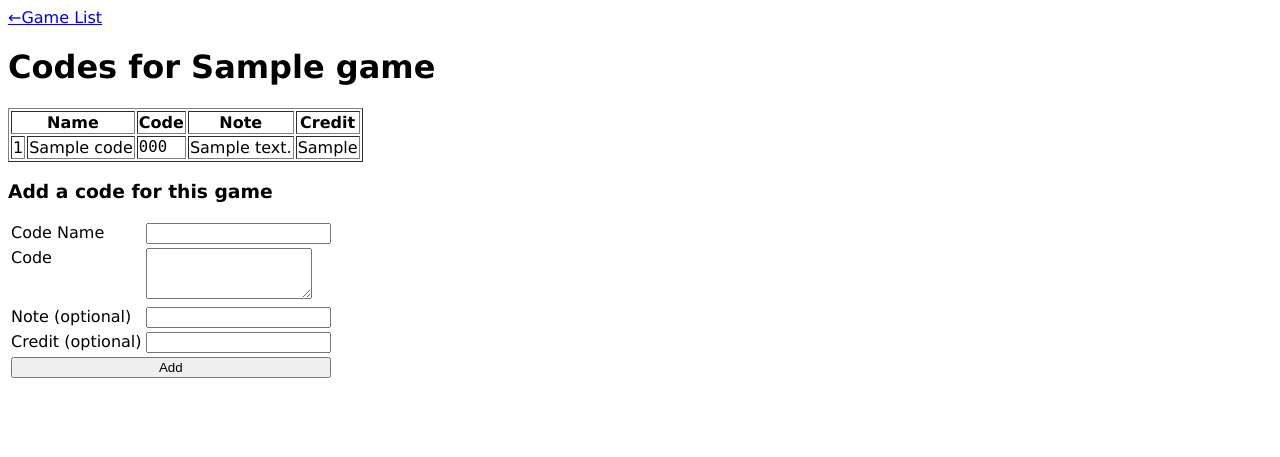
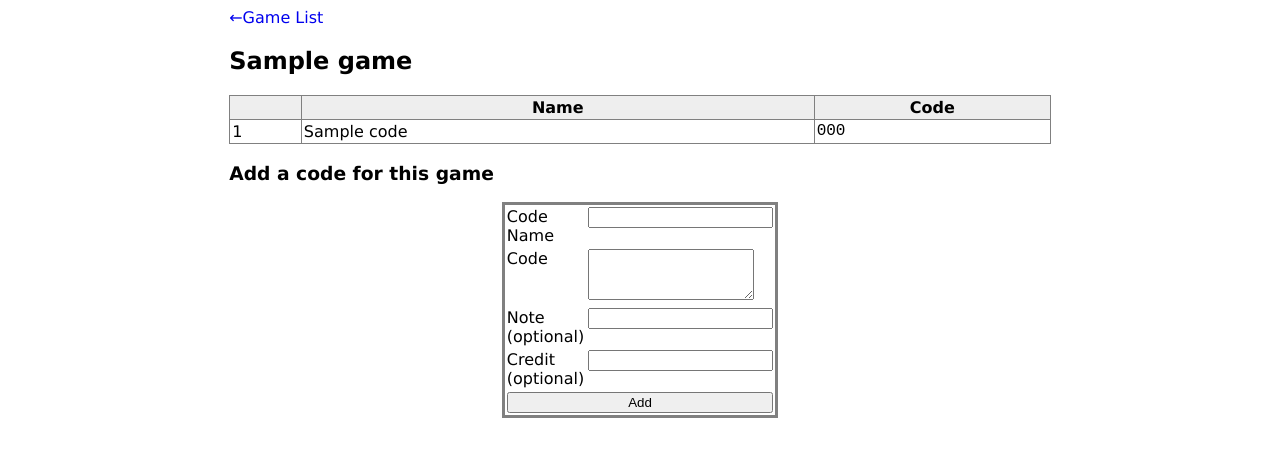
Before and after one commit to root670/code-database, a PHP site: the page made by index.php in a window 1280 px wide. Shown: the top 457 px of the page. Run offline with PHP 8.4, Linux system fonts and the light colour scheme; tables that the repository leaves empty or names only in its code hold one stand-in row (values such as "Sample post").

Commit message:
Stylistic HTML tweaks and more...
Display a amount of cheats/codes a game has (defined in each game's
numOfCodes field).
Close MySQL connection when done with query.
A cheat's number, author credit, and note colums can be toggled in
config.php.
A code's author credit will read as "Unknown" if it isn't set in the
database.

```diff
--- a/index.php
+++ b/index.php
@@ -5,61 +5,86 @@
 	<link rel=stylesheet type='text/css' href='style.css' />
 </head>
 <body>
+<div class='main'>
 <?php
 include('config.php');
 
 if (!isset($_GET['gameid'])) // Show list of games
 {
-	echo "<h1>Code Database</h1>";
-	mysql_connect('localhost', $user, $password);
+	echo "<h1 style='text-align: center'>Code Database</h1>";
+	$connection = mysql_connect($host, $user, $password);
 	mysql_select_db($database) or die("Error selecting database!");
 
 	$result = mysql_query("SELECT * FROM games ORDER BY title");
 
 	if(!$result) die("No games in database!");
-	echo "<p>There are <strong>" . mysql_num_rows($result) . "</strong> games in the database.</p>";
-
-	$curRow = 0;
+	echo "<p>There are <strong>" . mysql_num_rows($result) . "</strong> games in the database. All codes are in RAW format unless otherwise noted. All of these codes will work with CodeBreaker v7.1+ without any changes.</p>\n";
+	echo "<table border=1>";
 
 	while($row = mysql_fetch_array($result))
 	{
-		$curRow++;
 		$gameTitle = $row['title'];
-		echo "<a href=\"?gameid=" . $row['id'] . "&title=" . html_entity_decode($gameTitle) . "\">";
-		echo "$curRow. " . $gameTitle . " (" . $row['system'] . ")" . "<br />";
-		echo "</a>";
+		echo "<tr><td><a href=\"?gameid=" . $row['id'] . "&amp;title=" . urlencode(htmlspecialchars($gameTitle)) . "\">";
+		echo $gameTitle . "</a></td><td>" . $row['system'] . "</td>";
+		echo "<td>" . $row['numOfCodes'] . "</td></tr>";
 	}
+	echo "</table>";
+
 	if($adminMode)
 		echo "<br /><a href='add.php'>*Add a game*</a>";
+
+	mysql_close($connection);
 }
 
 else if (isset($_GET['gameid'])) // Show codes for specific game
 {
 	echo "<a href='./'>&larr;Game List</a>";
-	echo "<h1>Codes for " . $_GET['title'] . "</h1>";
-	mysql_connect('localhost', $user, $password);
+	echo "<h2>" . $_GET['title'] . "</h2>";
+	$connection = mysql_connect($host, $user, $password);
 	mysql_select_db($database) or die("Error selecting database!");
 
 	$query = 'SELECT * FROM codes WHERE game_id = "' . mysql_real_escape_string($_GET['gameid']) . '"'; // Only get codes with a specific gameid
 	$result = mysql_query($query);
 
 	$curRow = 0;
+	if($showNumbers)
+		echo("\n\n<table border='1px'>\n<th></th><th>Name</th><th>Code</th>");
+	else
+		echo("\n\n<table border='1px'>\n<th>Name</th><th>Code</th>");
 
-	echo("\n\n<table border='1px'>\n<th colspan=2>Name</th><th>Code</th><th>Note</th><th>Credit</th>");
+	if($showNotes)
+		echo("<th>Note</th>");
+	if($showCredit)
+		echo("<th>Credit</th>");
+
 	while($row = mysql_fetch_array($result))
 	{
 		$curRow++;
 		echo "\n<tr>";
 
-		if (strlen($row['credit']) <= 0)
+		if($row['code'] != "[header]")
 		{
-			$credit = "Unknown";
-		} else
+			if($showCredit)
+			{
+				if (strlen($row['credit']) <= 0)
+					$credit = "Unknown";
+				else
+					$credit = $row['credit'];
+			}
+
+			if($showNumbers)
+				echo "<td>$curRow</td>";
+			echo "<td>" . $row['name'] . "</td><td class=code>" . nl2br($row['code']) . "</td>"; // nl2r converts NULL characters to line breaks
+			if($showNotes)
+				echo "<td>" . nl2br($row['note']) . "</td>";
+			if($showCredit)
+				echo "<td>" . $credit . "</td>";
+		}
+		else
 		{
-			$credit = $row['credit'];
+			echo "<td class=codeHeader colspan=5>" . $row['name'] . "</td>";
+			$curRow--;
 		}
-
-		echo "<td>$curRow</td><td>" . $row['name'] . "</td><td class=code>" . nl2br($row['code']) . "</td><td>" . nl2br($row['note']) . "</td><td>" . $credit . "</td>"; //nl2r converts NULL characters to line breaks
 		echo "</tr>";
 	}
 	echo ("\n</table>");
@@ -68,7 +93,7 @@ else if (isset($_GET['gameid'])) // Show codes for specific game
 		echo ("<h3>Add a code for this game</h3>
 		<form action='add.php' method=post>
 			<input hidden=true name=gameid value=" . mysql_real_escape_string($_GET['gameid']) . " />
-			<table>
+			<table id=addGame>
 				<tr>
 					<td>Code Name</td>
 					<td><input type=text name='codeName' /></td>
@@ -91,7 +116,9 @@ else if (isset($_GET['gameid'])) // Show codes for specific game
 			</table>
 		</form>\n");
 	}
+	mysql_close($connection);
 }
 ?>
+</div>
 </body>
 </html>
--- a/style.css
+++ b/style.css
@@ -5,9 +5,42 @@ body
 
 td, th {
 	vertical-align: top;
+	padding: 2px;
+}
+
+th {
+	background-color: #eee;
+}
+
+table {
+	width: 100%;
+	border-style: solid;
+	border-collapse: collapse;
+}
+
+#addGame {
+	width: 25%;
+	margin: 0px auto;
 }
 
 .code {
-	font-family: monospace;
-	font-size: larger;
+	font-family: 'courier new', courier, monospace;
+	font-size: 12;
 }
+
+.codeHeader {
+	font-weight: bold;
+	text-align: center;
+	padding-top: 4px;
+	padding-bottom: 4px;
+	background-color: #eee;
+}
+
+.main {
+	margin: 0px auto;
+	width: 65%;
+}
+
+a {
+	text-decoration: none;
+}
```
